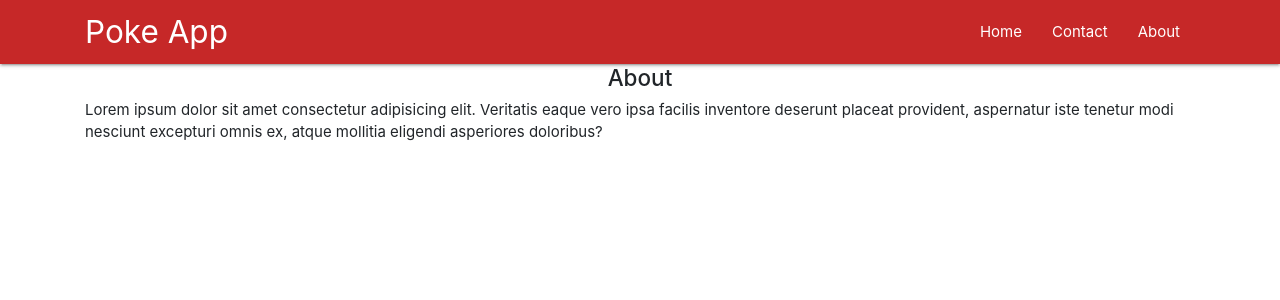
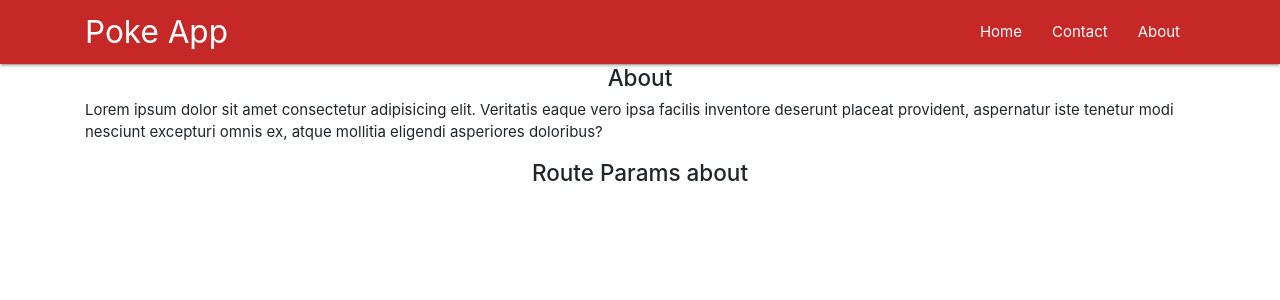
Before and after one commit to shophk/learnReactjs, a React (Create React App) app in the folder projects/my-app/: page /about in a window 1280 px wide. Shown: the top 300 px of the page. Built offline with nearby package versions, Linux system fonts and the light colour scheme.

Commit message:
added showing of url parameter from props variable

```diff
--- a/projects/my-app/src/PokeApp.js
+++ b/projects/my-app/src/PokeApp.js
@@ -6,6 +6,7 @@
 import Home from './componentsPoke/Home';
 import Contact from './componentsPoke/Contact';
 import About from './componentsPoke/About';
+import Post from './componentsPoke/Post';
 
 class PokeApp extends Component {
   render() {
@@ -17,6 +18,7 @@
           <Route exact path="/" component={Home} />
           <Route path="/contact" component={Contact} />
           <Route path="/about" component={About} />
+          <Route path="/:post_id" component={Post} />
         </div>
       </BrowserRouter>
     );
--- a/projects/my-app/src/componentsPoke/Home.js
+++ b/projects/my-app/src/componentsPoke/Home.js
@@ -7,12 +7,13 @@
     posts: []
   };
   componentDidMount() {
+    //this time out tests that function is ran later after page had been setup
     setTimeout(() => {
       axios.get('https://jsonplaceholder.typicode.com/posts').then(res => {
         console.log(res);
         this.setState({ posts: res.data.slice(0, 9) });
       });
-    }, 5000);
+    }, 2000);
   }
 
   render() {
--- /dev/null
+++ b/projects/my-app/src/componentsPoke/Post.js
@@ -0,0 +1,25 @@
+import React, { Component } from 'react';
+
+class Post extends Component {
+  state = {
+    id: null
+  };
+  componentDidMount() {
+    console.log(this.props);
+    let id = this.props.match.params.post_id;
+    console.log(id);
+    this.setState({
+      id: id
+    });
+  }
+  render() {
+    return (
+      <div className="container">
+        <div className="center">
+          <h4>Route Params {this.state.id}</h4>
+        </div>
+      </div>
+    );
+  }
+}
+export default Post;
```
